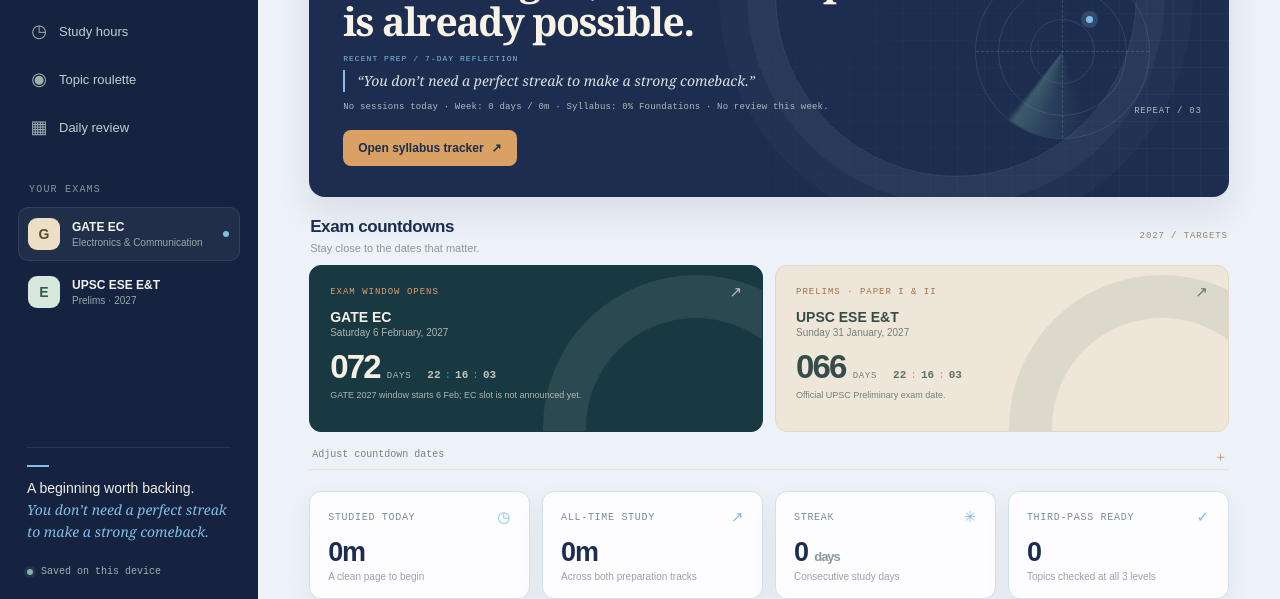
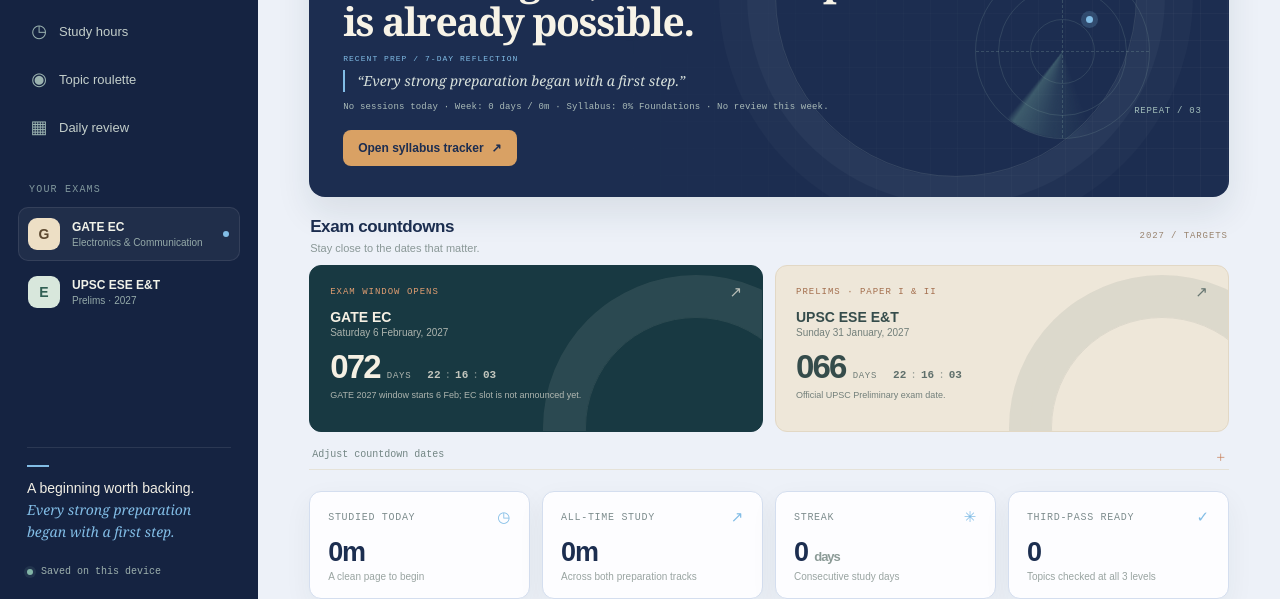
Before and after one commit to sa-pi-em/tracker, a plain HTML site: page index.html in a window 1280 px wide. Shown: the part 201-800 px from the top of the page. Drawn offline with Linux system fonts and the light colour scheme.

Commit message:
Randomize quote stages and soften transitions

```diff
--- a/app.js
+++ b/app.js
@@ -46,6 +46,8 @@
   let calendarSelectedDate = localKey(new Date());
   let prepThemeDate = localKey(new Date());
   const quoteTransitionTimers = new WeakMap();
+  let activeQuoteStage = '';
+  let activeQuote = '';
   let syllabusFilter = 'All sections';
   let showAllSessions = false;
   let wheelRotation = 0;
@@ -435,14 +437,22 @@
     else if(syllabusPct>=50)mode='checkpoint';
     else if(activeDays>0||syllabusPct>0||latestRating==='satisfied'||latestRating==='average')mode='building';
     else mode='starting';
-    const profile=PREP_THEMES[mode],seed=`${today}:${mode}`.split('').reduce((hash,char)=>(hash*31+char.charCodeAt(0))>>>0,7);
-    const todayHours=Math.floor(todayMinutes/60);let quote=profile.quietQuotes[seed%profile.quietQuotes.length],quoteCue='RECENT PREP / 7-DAY REFLECTION';
-    if(todaySessionCount&&todayHours===0){quote=FIRST_BLOCK_QUOTES[seed%FIRST_BLOCK_QUOTES.length];quoteCue='TODAY / FIRST BLOCK';}
-    else if(todaySessionCount&&todayHours>0&&todayHours%2===0){quote=BREAK_QUOTES[(seed+todayHours/2-1)%BREAK_QUOTES.length];quoteCue=`${todayHours} HOURS / BREAK CHECK`;}
-    else if(todaySessionCount&&todayHours>0){quote=FOCUS_HOUR_QUOTES[(seed+Math.floor((todayHours-1)/2))%FOCUS_HOUR_QUOTES.length];quoteCue=`${todayHours} ${todayHours===1?'HOUR':'HOURS'} / FOCUS CHECK`;}
+    const profile=PREP_THEMES[mode],todayHours=Math.floor(todayMinutes/60);let quoteBank=profile.quietQuotes,quoteStage=`${today}:${mode}:reflection`,quoteCue='RECENT PREP / 7-DAY REFLECTION';
+    if(todaySessionCount&&todayHours===0){quoteBank=FIRST_BLOCK_QUOTES;quoteStage=`${today}:${mode}:first-block`;quoteCue='TODAY / FIRST BLOCK';}
+    else if(todaySessionCount&&todayHours>0&&todayHours%2===0){quoteBank=BREAK_QUOTES;quoteStage=`${today}:${mode}:break:${todayHours}`;quoteCue=`${todayHours} HOURS / BREAK CHECK`;}
+    else if(todaySessionCount&&todayHours>0){quoteBank=FOCUS_HOUR_QUOTES;quoteStage=`${today}:${mode}:focus:${todayHours}`;quoteCue=`${todayHours} ${todayHours===1?'HOUR':'HOURS'} / FOCUS CHECK`;}
+    const quote=chooseQuoteForStage(quoteStage,quoteBank);
     const latestLabel=DAILY_RATINGS.find(rating=>rating.value===latestRating)?.label;
     const detail=`${todaySessionCount?`Today: ${fmtSessionDuration(todayMinutes)}`:'No sessions today'} · Week: ${activeDays} days / ${fmtSessionDuration(recentMinutes)} · Syllabus: ${syllabusPct}% ${syllabusStage} · ${latestLabel?`Review: ${latestLabel}`:'No review this week'}.`;
     return {mode,label:profile.label,headline:profile.headline,quote,quoteCue,sidebar:profile.sidebar,detail};
+  }
+  function chooseQuoteForStage(stage,quotes) {
+    if(stage===activeQuoteStage)return activeQuote;
+    if(!quotes.length)return '';
+    const choices=quotes.length>1?quotes.filter(quote=>quote!==activeQuote):quotes;
+    activeQuote=choices[Math.floor(Math.random()*choices.length)];
+    activeQuoteStage=stage;
+    return activeQuote;
   }
   function updatePrepTheme() {
     const climate=prepClimate();
@@ -458,7 +468,7 @@
     if(pending)window.clearTimeout(pending);
     if(element.textContent===text){element.classList.remove('quote-fade-out');quoteTransitionTimers.delete(element);return;}
     element.classList.add('quote-fade-out');
-    quoteTransitionTimers.set(element,window.setTimeout(()=>{element.textContent=text;element.classList.remove('quote-fade-out');quoteTransitionTimers.delete(element);},190));
+    quoteTransitionTimers.set(element,window.setTimeout(()=>{element.textContent=text;element.classList.remove('quote-fade-out');quoteTransitionTimers.delete(element);},220));
   }
   function levelBars(courseId, stats) {
     return `<div class="level-bars">${['L1','L2','L3'].map((level,i)=>`<div class="level-item"><div class="level-bar-label"><span>${level}</span><b data-course-progress="${courseId}" data-level="${i}">${stats.levelPct[i]}%</b></div><div class="bar-track"><div class="bar-fill" data-course-bar="${courseId}" data-level="${i}" style="width:${stats.levelPct[i]}%"></div></div></div>`).join('')}</div>`;
```
Also changed, not shown: styles.css.
